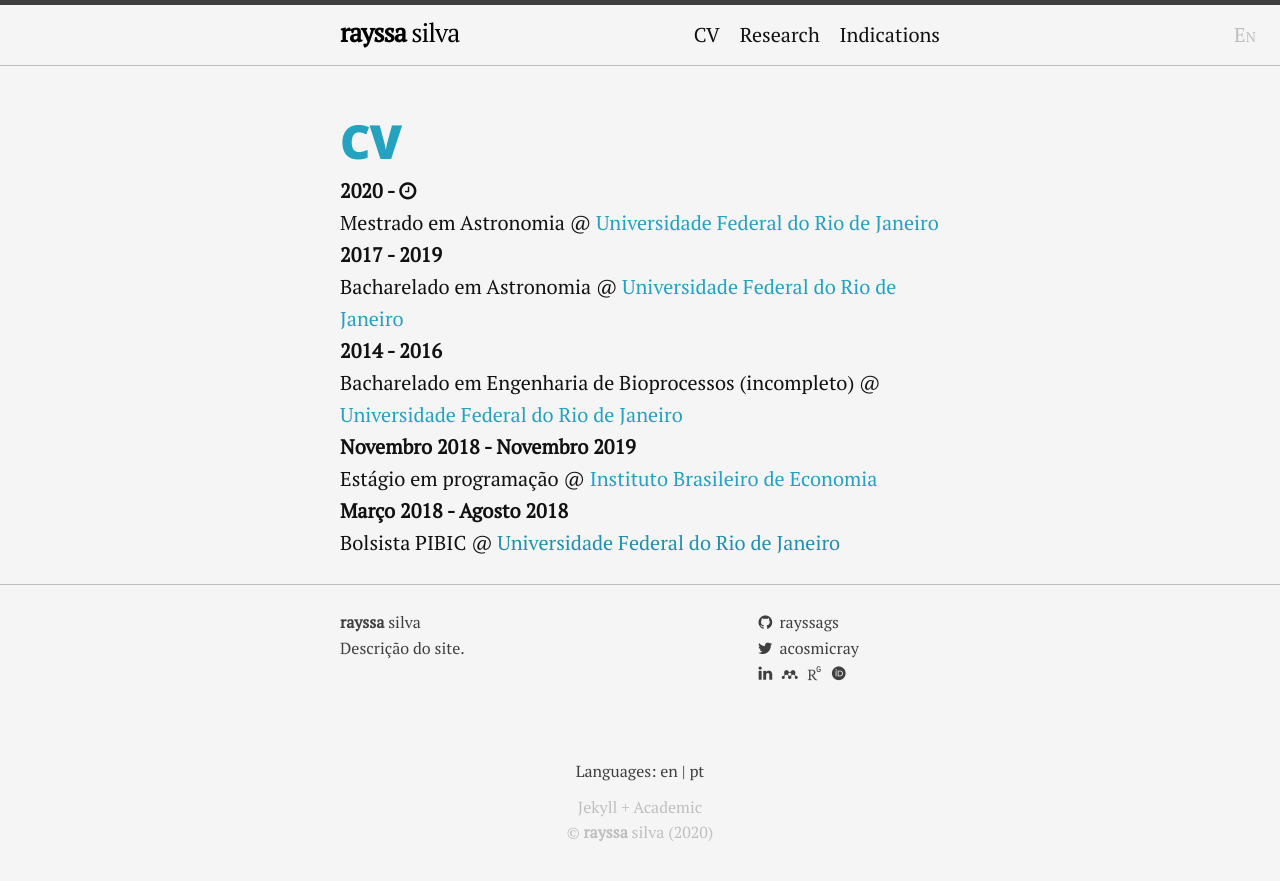
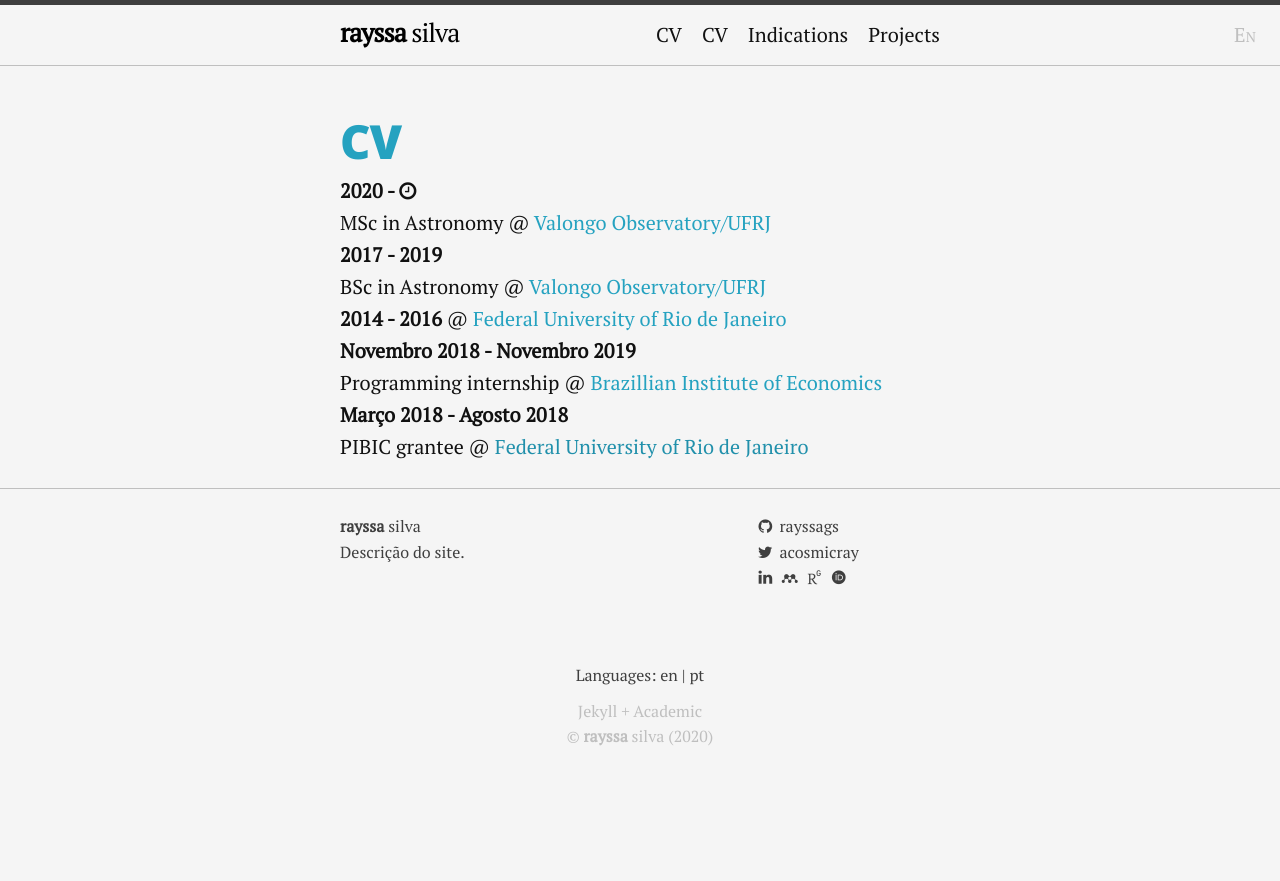
Before and after one commit to rayssags/rayssags.github.io, a Jekyll site: the page built from CV.markdown, in a window 1280 px wide. Shown: the top 881 px of the page. Built offline with Jekyll 4.4.1, drawn with Linux system fonts in a browser that asks for light colours; some web fonts are replaced.

```diff
--- a/_data/index/careers.yml
+++ b/_data/index/careers.yml
@@ -1,11 +1,19 @@
 # careers section data
 # if you don't have language feature(language.yml is empty), ignore "i18n" items
-- name: Instituto Brasileiro de Economia
+- name:
+    pt: Instituto Brasileiro de Economia
+    en: Brazillian Institute of Economics
   link: https://portal.fgv.br/en/brazilian-institute-economics
   date: Novembro 2018 - Novembro 2019
-  job: <br> Estágio em programação
+  job:
+    pt: <br> Estágio em programação
+    en: <br> Programming internship
 
-- name: Universidade Federal do Rio de Janeiro
+- name:
+    pt: Universidade Federal do Rio de Janeiro
+    en: Federal University of Rio de Janeiro
   link:
   date: Março 2018 - Agosto 2018
-  job: <br> Bolsista PIBIC
+  job:
+    pt: <br> Bolsista PIBIC
+    en: <br> PIBIC grantee
--- a/_data/index/education.yml
+++ b/_data/index/education.yml
@@ -1,14 +1,24 @@
-- name: Universidade Federal do Rio de Janeiro
+- name:
+    pt: Observatório do Valongo/UFRJ
+    en: Valongo Observatory/UFRJ
   link: https://ufrj.br/
   date: 2020 - <i class="fa fa-clock-o" aria-hidden="true" title="Until Now"></i>
-  descr: <br> Mestrado em Astronomia
+  descr:
+    pt: <br> Mestrado em Astronomia
+    en: <br> MSc in Astronomy
 
-- name: Universidade Federal do Rio de Janeiro
+- name:
+    pt: Observatório do Valongo/UFRJ
+    en: Valongo Observatory/UFRJ
   link: https://ufrj.br/
   date: 2017 - 2019
-  descr: <br> Bacharelado em Astronomia
+  descr:
+    pt: <br> Bacharelado em Astronomia
+    en: <br> BSc in Astronomy
 
-- name: Universidade Federal do Rio de Janeiro
+- name:
+    pt: Universidade Federal do Rio de Janeiro
+    en: Federal University of Rio de Janeiro
   link: https://ufrj.br/
   date: 2014 - 2016
   descr: <br> Bacharelado em Engenharia de Bioprocessos (incompleto)
--- a/_includes/sections/career.html
+++ b/_includes/sections/career.html
@@ -1,5 +1,6 @@
+{% assign plang = page.lang | default: site.langs[0] | default: "en" %}
   <div class="timeline" id="timeline">
     {% for career in site.data.index.careers %}
-          <div class="archive-title"><div class="archive-year"><strong>{{ career.date }}</strong> {{ career.job }} @ <a href="{{ career.link }}">{{ career.name }}</a></div></div>
+          <div class="archive-title"><div class="archive-year"><strong>{{ career.date }}</strong> {{ career.job[plang] }} @ <a href="{{ career.link }}">{{ career.name[plang] }}</a></div></div>
     {% endfor %}
   </div>
--- a/_includes/sections/education.html
+++ b/_includes/sections/education.html
@@ -1,5 +1,6 @@
+{% assign plang = page.lang | default: site.langs[0] | default: "en" %}
   <div class="timeline" id="timeline">
     {% for career in site.data.index.education %}
-          <div class="archive-title bio"><div class="archive-year"><strong>{{ career.date }}</strong> {{ career.descr }} @ <a href="{{ career.link }}">{{ career.name }}</a></div></div>
+          <div class="archive-title bio"><div class="archive-year"><strong>{{ career.date }}</strong> {{ career.descr[plang] }} @ <a href="{{ career.link }}">{{ career.name[plang]}}</a></div></div>
     {% endfor %}
   </div>
```
Also changed, not shown: CV.en.md (added, +9 -0 lines), CV.pt.md (renamed from _posts/test.en.md, +6 -6 lines), Projects.markdown (deleted, +0 -18 lines), index.en.md (+1 -0 lines), projects.en.md (added, +8 -0 lines), projects.pt.md (added, +8 -0 lines).
